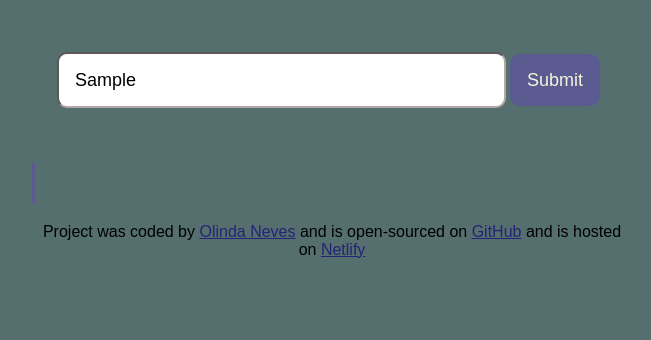
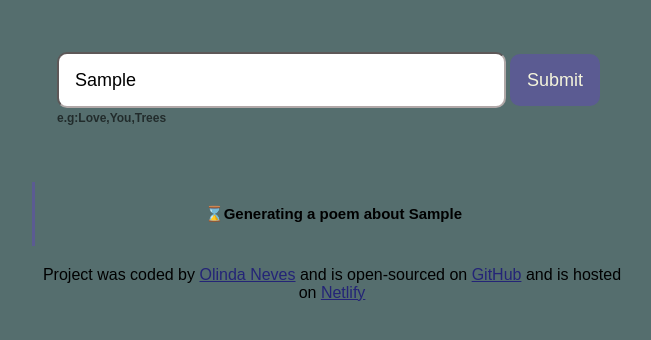
Before and after one commit to Linda-neves/AI-Poems-Generation, a plain HTML site: page index.html in a window 1280 px wide. Both pictures are taken after typing "Sample" into the empty fields and a click on the input 862 px from the left and 248 px from the top of the page. Shown: the part 168-508 px from the top of the page, without its empty margins (308-959 px from the left). Drawn offline with nearby package versions, Linux system fonts and the light colour scheme; no server answers.

Commit message:
improved user experience

```diff
--- a/index.html
+++ b/index.html
@@ -13,6 +13,7 @@
       <header><h1>AI Poem Generator</h1></header>
 
       <main>
+        <div class="form-container">
         <form id="poem-generator">
           <input
             type="text"
@@ -25,8 +26,9 @@
           />
           <input type="submit" class="submit-button" />
         </form>
-
-        <div class="poem" id="poem" ></div>
+        <small class="hint">e.g:Love,You,Trees</small>
+        </div>
+        <div class="poem hidden" id="poem" ></div>
       </main>
 
       <footer>
--- a/src/index.js
+++ b/src/index.js
@@ -15,9 +15,12 @@ function generatePoem(event)
    let instructionInput = document.querySelector("#user-instructions");
    let apiKey = "bc0cf33438a473et001fo0823a9ca9ff";
    let prompt = `User instructions: Generate a poem ${instructionInput.value}`;
-   let context = "You are a romatic poet. Write a short poem that has a bold heading centered in the middle and separate each line with a <br />. Make sure to follow the user instructions.";
+   let context = "You are a romatic poet. Write a short poem.Should have a purple heading.Separate each line with a <br />. Make sure to follow the user instructions.";
    let apiURL = `https://api.shecodes.io/ai/v1/generate?prompt=${prompt}&context=${context}&key=${apiKey}`;
 
+   let poemElement = document.querySelector("#poem");
+   poemElement.classList.remove("hidden");
+   poemElement.innerHTML = `<div class="generating">⌛Generating a poem about ${instructionInput.value}</div>`
    axios.get(apiURL).then(displayPoem);
 }
 
--- a/src/style.css
+++ b/src/style.css
@@ -16,10 +16,16 @@ h1 {
   line-height: 1.5;
   text-align: center;
 }
-form {
+.form-container{
   padding: 25px;
-
   margin-bottom: 30px;
+}
+.hint{
+  opacity: 0.6;
+  line-height: 1.5;
+  font-weight: bold;
+  font-size: 12px;
+  margin-top: 5px;
 }
 .fill-in {
   padding: 16px;
@@ -48,6 +54,23 @@ form {
   font-weight: 650;
   text-align: center;
 }
+.hidden{
+  display: none;
+}
+.generating {
+  animation: blink-animation 1s steps(5, start) infinite;
+}
+
+@keyframes blink-animation {
+  to {
+    visibility: hidden;
+  }
+}
+@-webkit-keyframes blink-animation {
+  to {
+    visibility: hidden;
+  }
+}
 footer {
   text-align: center;
 }
```
